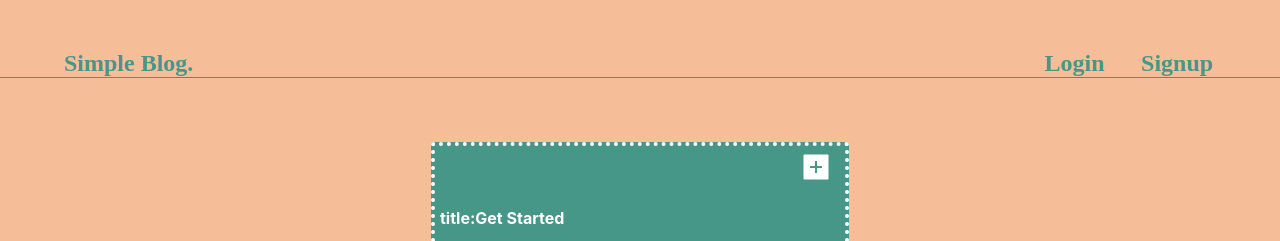
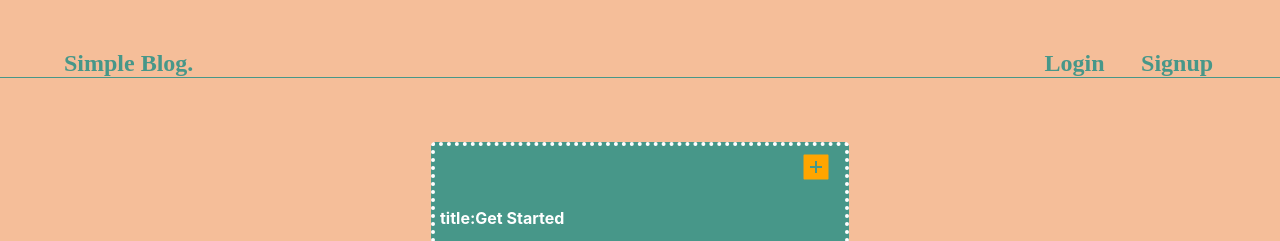
Before and after one commit to dsh410/SIMPLE-BLOG, a React (Create React App) app: page / in a window 1280 px wide. In both pictures the pointer is over the icon 816 px from the left and 166 px from the top of the page. Shown: the top 241 px of the page. Built offline with nearby package versions, Linux system fonts and the light colour scheme.

Commit message:
added hover to plus icon.

```diff
--- a/src/App.css
+++ b/src/App.css
@@ -111,3 +111,7 @@
       color:white;
       font-size: 2em;
     }
+
+    .plus-symbol:hover{
+      color:orange;
+    }
--- a/src/ControlPost.js
+++ b/src/ControlPost.js
@@ -5,7 +5,7 @@ import { AiFillPlusSquare } from 'react-icons/ai';
 const ControlPost = (props) => {
     return (
         <div>
-            <AiFillPlusSquare className="plus-symbol"/>
+            <AiFillPlusSquare  className="plus-symbol"/>
             { props.post ? <TodoForm isPosting={props.isPosting} index={props.index} addTodo={props.addTodo} /> :props.todos.map((todo, index) => (
       <Todo
         key={index}
--- a/src/TodoForm.js
+++ b/src/TodoForm.js
@@ -9,6 +9,7 @@ function TodoForm({ addTodo },props ) {
       addTodo(value);
       setValue("");
     };
+
 
     return (
         <div>
```
